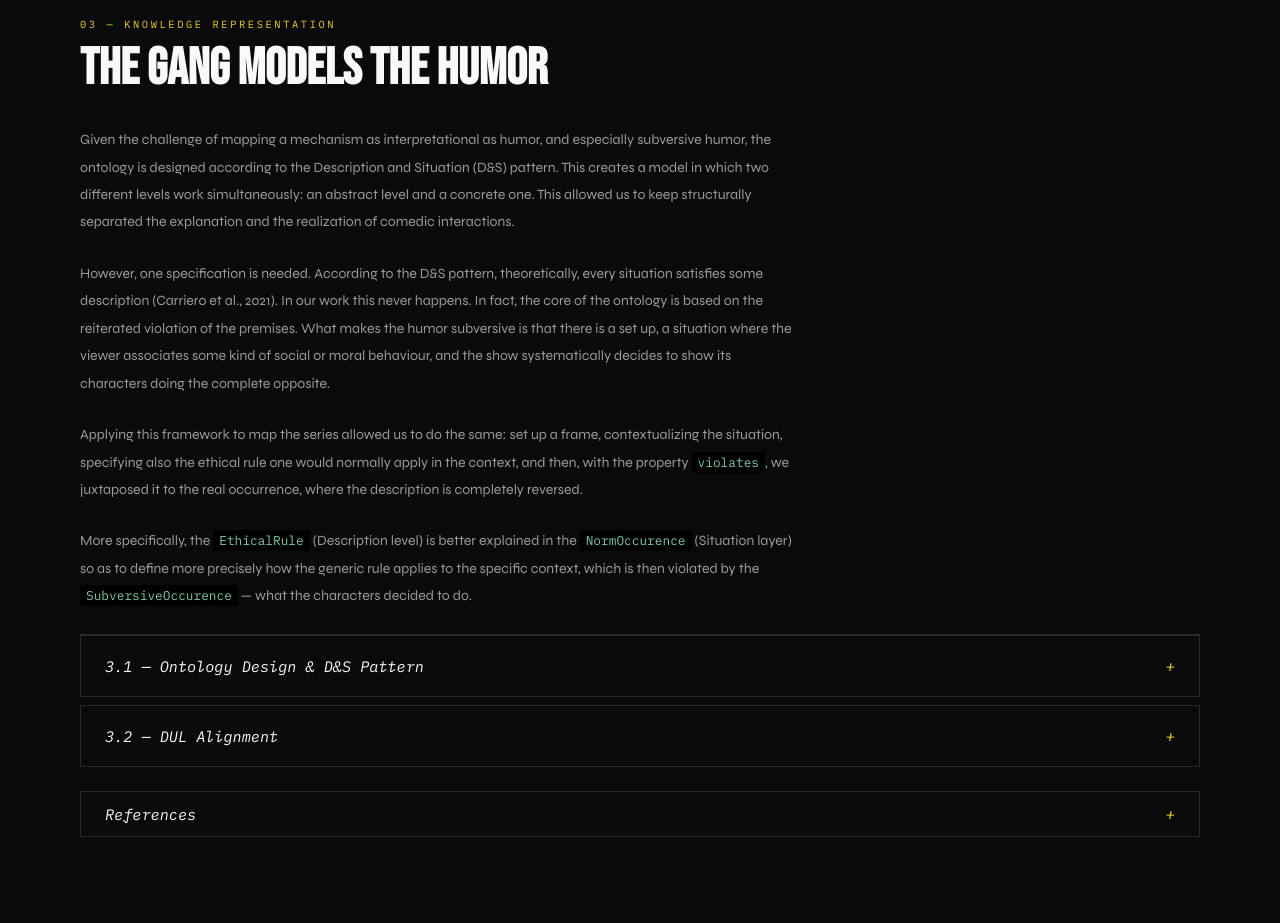
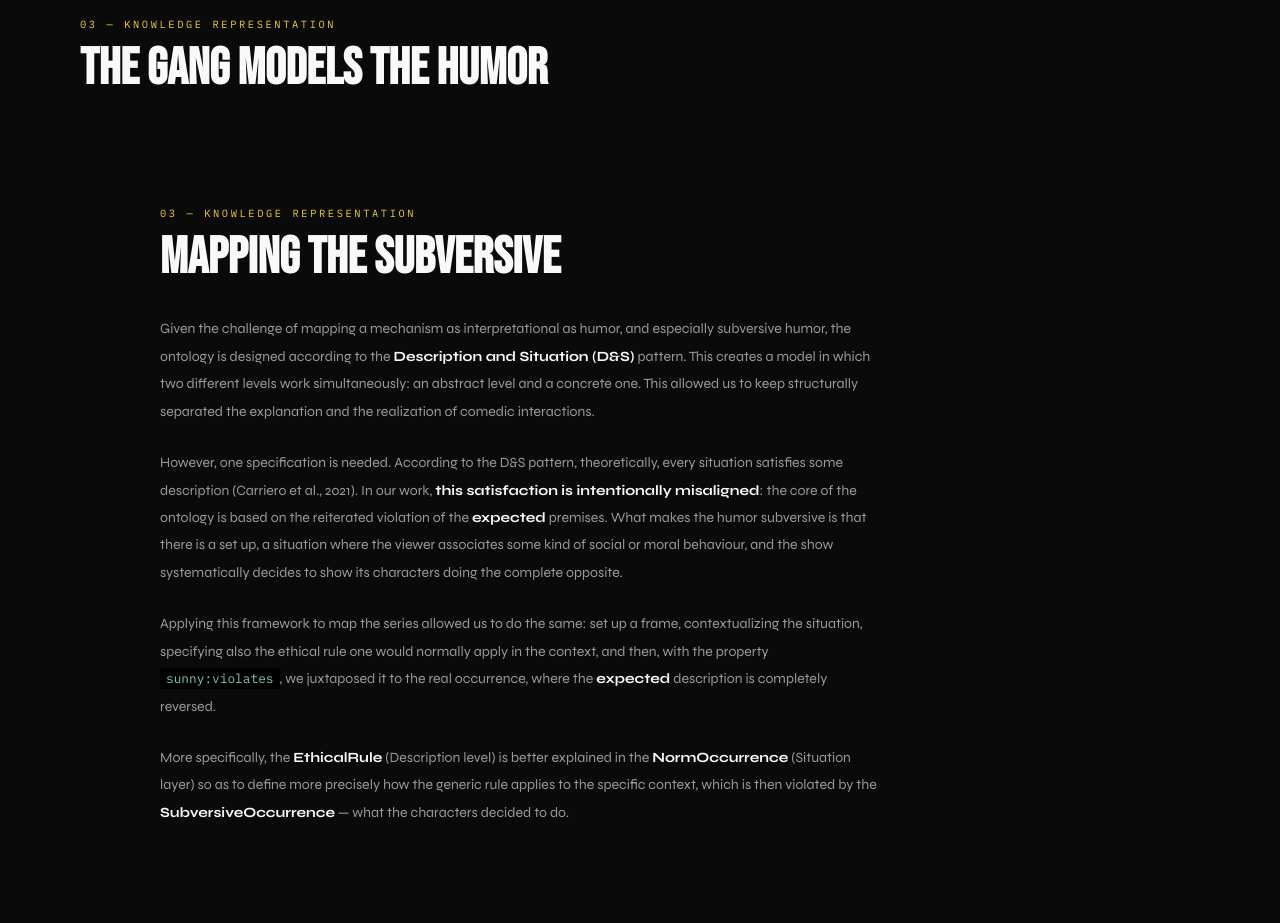
Before and after one commit to chiarapicardii/itsAlwaysSunnyOntology, a plain HTML site: page index.html in a window 1280 px wide. Shown: the part 3200-4123 px from the top of the page. Drawn offline with Linux system fonts and the light colour scheme.

Commit message:
Update index.html

```diff
--- a/index.html
+++ b/index.html
@@ -444,10 +444,15 @@
     <section class="page-section" id="kr">
         <p class="section-eyebrow">03 — Knowledge Representation</p>
         <h2 class="section-heading">The Gang Models the Humor</h2>
-        <p class="prose">Given the challenge of mapping a mechanism as interpretational as humor, and especially subversive humor, the ontology is designed according to the Description and Situation (D&amp;S) pattern. This creates a model in which two different levels work simultaneously: an abstract level and a concrete one. This allowed us to keep structurally separated the explanation and the realization of comedic interactions.</p>
-        <p class="prose">However, one specification is needed. According to the D&amp;S pattern, theoretically, every situation satisfies some description (Carriero et al., 2021). In our work this never happens. In fact, the core of the ontology is based on the reiterated violation of the premises. What makes the humor subversive is that there is a set up, a situation where the viewer associates some kind of social or moral behaviour, and the show systematically decides to show its characters doing the complete opposite.</p>
-        <p class="prose">Applying this framework to map the series allowed us to do the same: set up a frame, contextualizing the situation, specifying also the ethical rule one would normally apply in the context, and then, with the property <code>violates</code>, we juxtaposed it to the real occurrence, where the description is completely reversed.</p>
-        <p class="prose">More specifically, the <code>EthicalRule</code> (Description level) is better explained in the <code>NormOccurence</code> (Situation layer) so as to define more precisely how the generic rule applies to the specific context, which is then violated by the <code>SubversiveOccurence</code> — what the characters decided to do.</p>
+        <section class="page-section" id="kr">
+    <p class="section-eyebrow">03 — Knowledge Representation</p>
+    <h2 class="section-heading">Mapping the Subversive</h2>
+
+    <p class="prose"> Given the challenge of mapping a mechanism as interpretational as humor, and especially subversive humor, the ontology is designed according to the <strong>Description and Situation (D&S)</strong> pattern. This creates a model in which two different levels work simultaneously: an abstract level and a concrete one. This allowed us to keep structurally separated the explanation and the realization of comedic interactions.</p>
+    <p class="prose"> However, one specification is needed. According to the D&S pattern, theoretically, every situation satisfies some description (Carriero et al., 2021). In our work, <strong>this satisfaction is intentionally misaligned</strong>: the core of the ontology is based on the reiterated violation of the <strong>expected</strong> premises. What makes the humor subversive is that there is a set up, a situation where the viewer associates some kind of social or moral behaviour, and the show systematically decides to show its characters doing the complete opposite. </p>
+    <p class="prose"> Applying this framework to map the series allowed us to do the same: set up a frame, contextualizing the situation, specifying also the ethical rule one would normally apply in the context, and then, with the property <code>sunny:violates</code>, we juxtaposed it to the real occurrence, where the <strong>expected</strong> description is completely reversed. </p>
+    <p class="prose"> More specifically, the <strong>EthicalRule</strong> (Description level) is better explained in the <strong>NormOccurrence</strong> (Situation layer) so as to define more precisely how the generic rule applies to the specific context, which is then violated by the <strong>SubversiveOccurrence</strong> — what the characters decided to do. </p>
+</section>
 
     <!-- 3.1 Ontology Design -->
     <div class="nested-acc" style="margin-top: 20px; border-top: 1px solid var(--border);">
```
